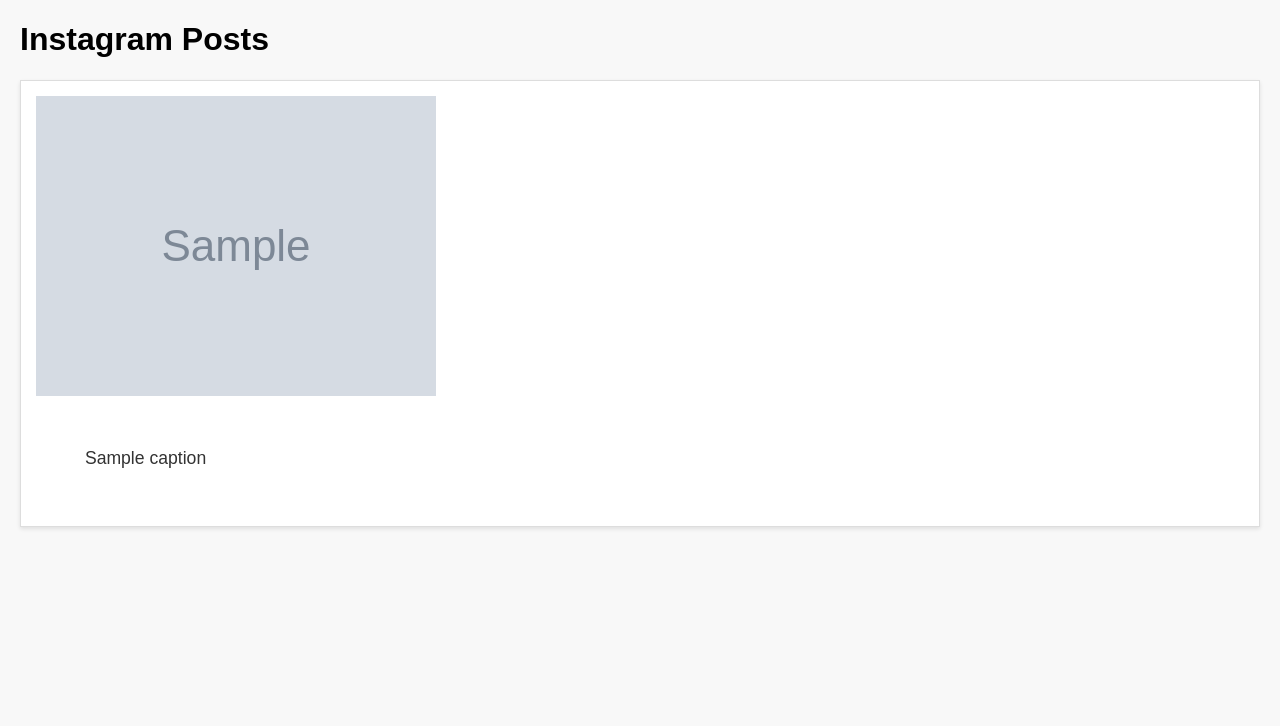
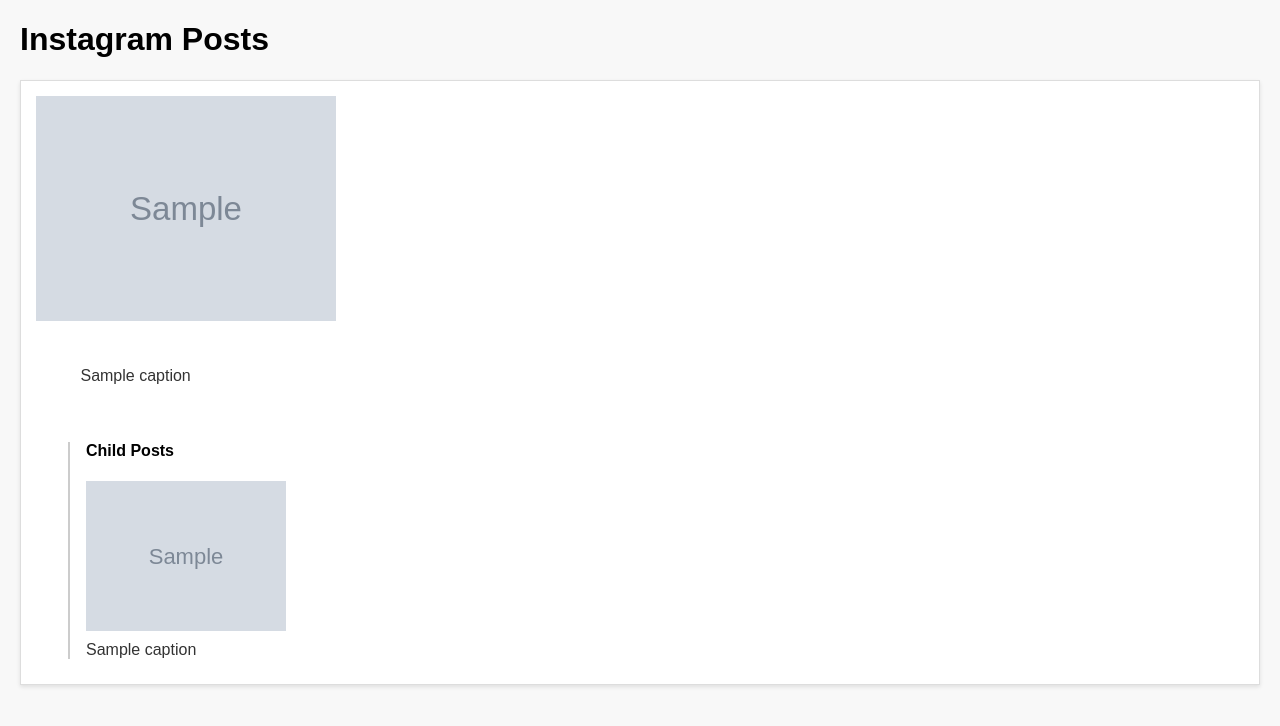
Before and after one commit to launch-developer/launch_ig, a FastAPI app: template templates/cms_template.html in a window 1280 px wide. Shown: the top 726 px of the page. Run offline with FastAPI, Linux system fonts and the light colour scheme; the template is opened without the code that fills it: most values are stand-ins (such as "Sample title", 1, 10 or a date in 2020); grey boxes marked "Sample" are stand-in pictures.

Commit message:
fix for CORS error, fix for child posts

```diff
--- a/templates/cms_template.html
+++ b/templates/cms_template.html
@@ -16,33 +16,41 @@
       margin-bottom: 20px;
       box-shadow: 0 2px 4px rgba(0,0,0,0.1);
     }
+    /* reduce images a bit */
     .post img {
-      max-width: 100%;
+      max-width: 300px;
       height: auto;
       display: block;
       margin-bottom: 10px;
     }
+    .child-posts {
+      margin-left: 2em;
+      padding-left: 1em;
+      border-left: 2px solid #ccc;
+    }
+    .child-posts img {
+      max-width: 200px;
+    }
     .caption {
-      font-size: 1.1em;
+      font-size: 1em;
       color: #333;
-      white-space: pre-wrap; /* preserve line breaks */
+      white-space: pre-wrap;
     }
   </style>
 </head>
 <body>
   <h1>Instagram Posts</h1>
+
   {% for post in posts %}
     <div class="post">
+      {# Parent post image #}
       {% if post.proxy_image %}
         <img src="{{ post.proxy_image }}" alt="Post image" />
-      {% elif post.images and post.images|length > 0 %}
-        <img src="{{ post.images[0] }}" alt="Post image" />
-      {% elif post.displayUrl %}
-        <img src="{{ post.displayUrl }}" alt="Post image" />
       {% else %}
-        <p>[No image available]</p>
+        <p>[No image for parent]</p>
       {% endif %}
 
+      {# Parent caption #}
       <div class="caption">
         {% if post.caption %}
           {{ post.caption }}
@@ -50,6 +58,25 @@
           [No caption provided]
         {% endif %}
       </div>
+
+      {# Child posts, if any #}
+      {% if post.childPosts and post.childPosts|length > 0 %}
+        <div class="child-posts">
+          <h4>Child Posts</h4>
+          {% for child in post.childPosts %}
+            <div style="margin-bottom: 10px;">
+              {% if child.proxy_image %}
+                <img src="{{ child.proxy_image }}" alt="Child post image" />
+              {% else %}
+                <p>[No image for child]</p>
+              {% endif %}
+              {% if child.caption %}
+                <div class="caption">{{ child.caption }}</div>
+              {% endif %}
+            </div>
+          {% endfor %}
+        </div>
+      {% endif %}
     </div>
   {% endfor %}
 </body>
```
Also changed, not shown: generate_cms.py (+85 -33 lines), upload_utils.py (+3 -4 lines).
